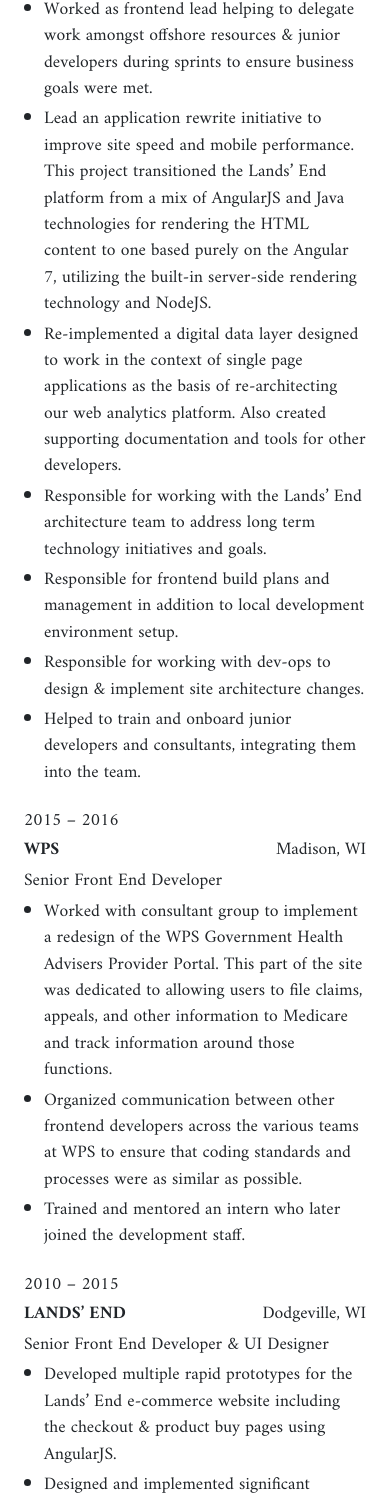
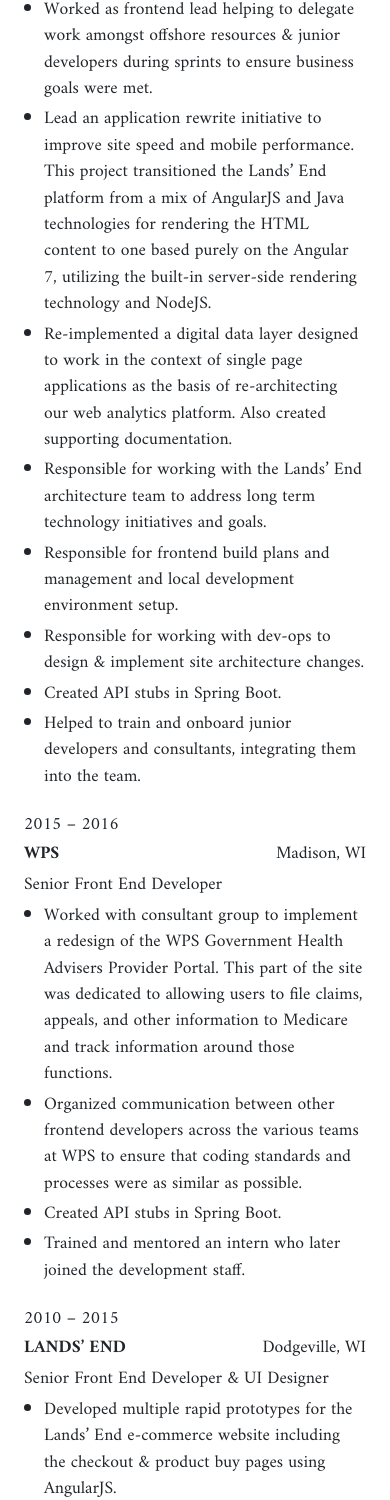
Before and after one commit to madhater/mad-hater, an Angular app: page /resume in a window 390 px wide. Shown: the part 430-1930 px from the top of the page. Built offline with nearby package versions, Linux system fonts and the light colour scheme.

Commit message:
resume updates

```diff
--- a/src/app/resume/resume.component.html
+++ b/src/app/resume/resume.component.html
@@ -41,20 +41,22 @@
         <li class="mb-1">
           Re-implemented a digital data layer designed to work in the context
           of single page applications as the basis of re-architecting our web
-          analytics platform. Also created supporting documentation and tools
-          for other developers.
+          analytics platform. Also created supporting documentation.
         </li>
         <li class="mb-1">
           Responsible for working with the Lands’ End architecture team to
           address long term technology initiatives and goals.
         </li>
         <li class="mb-1">
-          Responsible for frontend build plans and management in addition to
-          local development environment setup.
+          Responsible for frontend build plans and management and local
+          development environment setup.
         </li>
         <li class="mb-1">
           Responsible for working with dev-ops to design & implement site
           architecture changes.
+        </li>
+        <li class="mb-1">
+          Created API stubs in Spring Boot.
         </li>
         <li class="mb-1">
           Helped to train and onboard junior developers and consultants,
@@ -89,6 +91,9 @@
           Organized communication between other frontend developers across the
           various teams at WPS to ensure that coding standards and processes
           were as similar as possible.
+        </li>
+        <li class="mb-1">
+          Created API stubs in Spring Boot.
         </li>
         <li class="mb-1">
           Trained and mentored an intern who later joined the development staff.
@@ -243,7 +248,7 @@
       Skills & Knowledge
   </h3>
   <div class="row">
-    <div class="col-12 col-md-5">
+    <div class="col-12 col-md-4">
       <ul class="mb-0">
         <li>Front End Development</li>
         <li>Prototype Development</li>
@@ -267,16 +272,16 @@
         <li>Jira</li>
       </ul>
     </div>
-    <div class="col-12 col-md-3">
+    <div class="col-12 col-md-4">
       <ul class="mb-0">
         <li>HTML</li>
-        <li>CSS</li>
-        <li>SCSS</li>
+        <li>CSS, SASS, & LESS</li>
         <li>JavaScript</li>
         <li>jQuery</li>
         <li>AngularJS</li>
         <li>Angular</li>
         <li>Java</li>
+        <li>Spring Boot</li>
       </ul>
     </div>
   </div>
```
